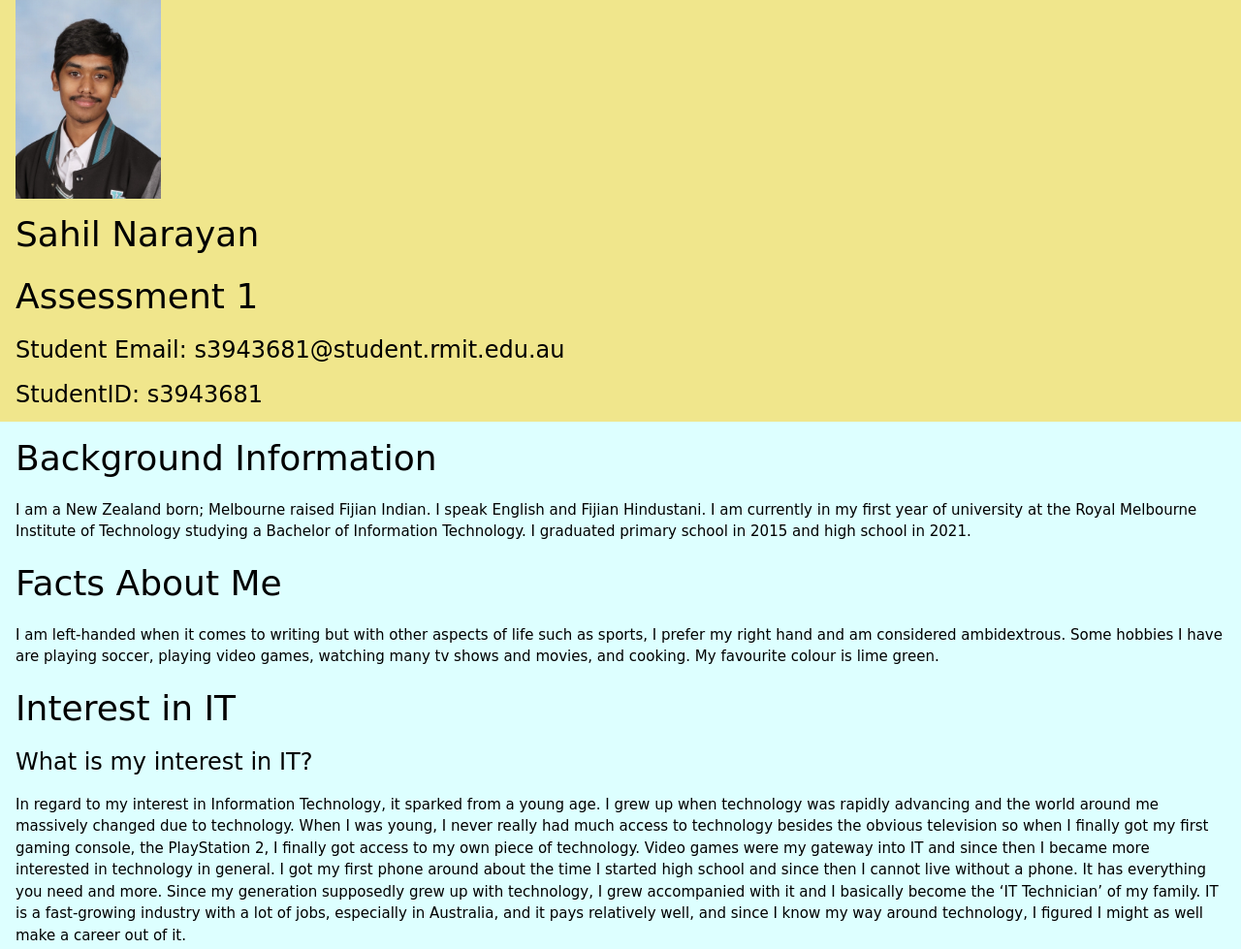
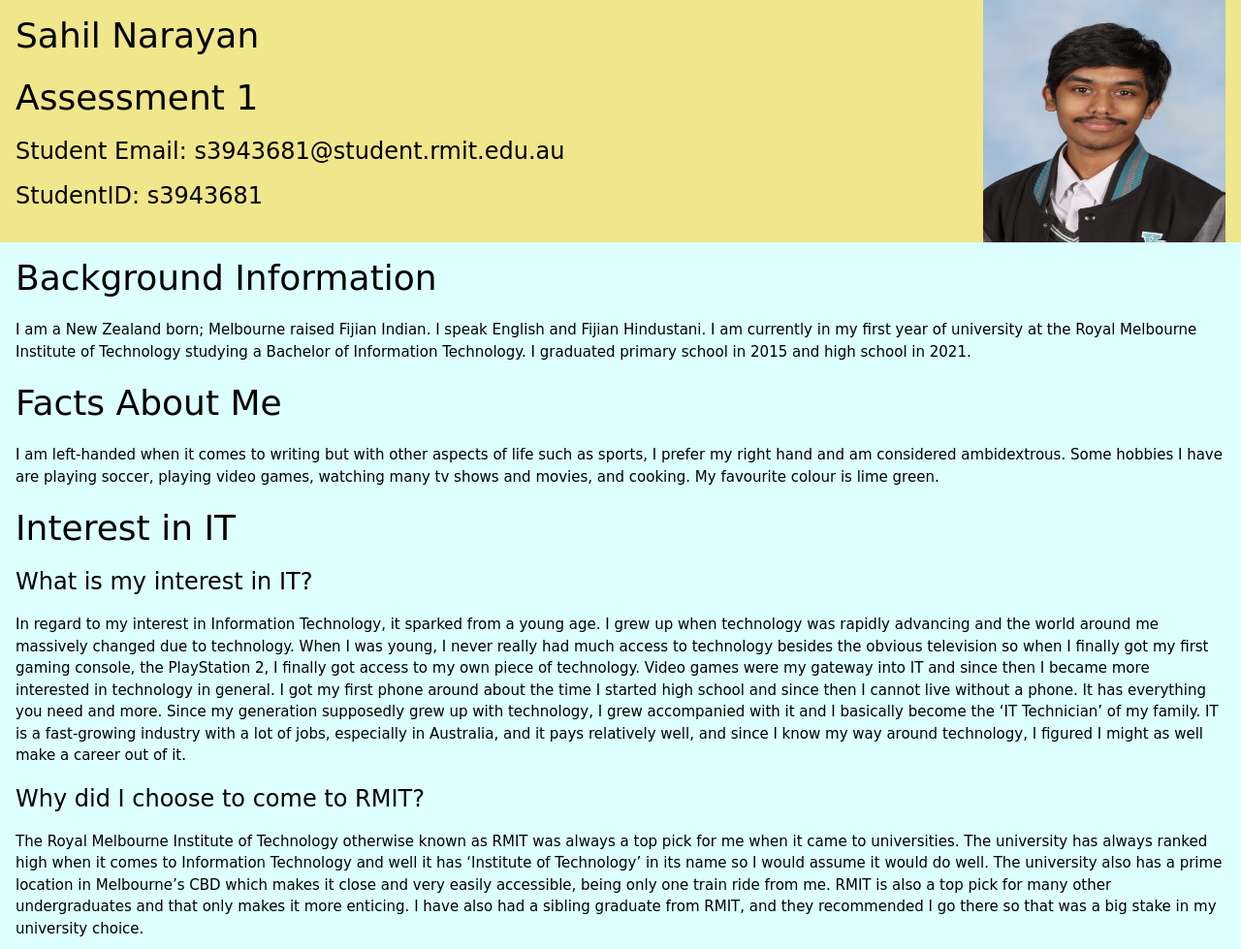
Before and after one commit to MidnightWolf98/COSC1078A1, a plain HTML site: page index.html in a window 1280 px wide. Shown: the top 979 px of the page at 97% size. Drawn offline with nearby package versions, Linux system fonts and the light colour scheme.

Commit message:
Finished Site

```diff
--- a/index.html
+++ b/index.html
@@ -3,7 +3,7 @@
 <head>
   <title>Sahil Narayan Assignment 1</title>
   <div class="w3-container w3-khaki">
-  <img src="Sahil_Narayan_2021_CKJGJZS2_65.jpg" alt="My Year 12 Photo" width="150px">
+  <img src="Sahil_Narayan_2021_CKJGJZS2_65.jpg" alt="My Year 12 Photo" style="float:right;width:250px;height:250px;">
   <meta name="viewport" content="width=device-width, initial-scale=1">
 <link rel="stylesheet" href="https://www.w3schools.com/w3css/4/w3.css">
 <style>
@@ -96,7 +96,7 @@ body,h1,h2,h3,h4,h5,h6 {
   <h3>Outcome</h3>
   <p>If the project ends up being successful, then most if not all the original problems shall be solved. The original problems being to increase pet ownership rates, increase pet health and mental health awareness and to make a fun job such as babysitting pets more accessible for people to be able to make some easy money. By completing the project and rolling out the application, users can easily put pets up for adoption and others can easily see and buy pets from the app. Furthermore, by including information about breeds and by including notices on pets mental health and recommendations on how to care for them, users become more aware of their pets health status. Finally, by allowing owners to put pets up for temporary care/babysitting, they can leave their pets in capable hands for a cheaper price then any pet hotel and in doing so it allows the babysitters to gain a little money and it also shows them the experience of owning a pet therefore increasing the likelihood for them to own a pet.</p>
   </div>
-
+<div class="w3-container w3-light-green">
   <h1>Bibliography</h1>
 
   <p>Appy Pie. (2022). App Builder Appy Pie: #1 No-Code Platform | App Maker | Connect Apps | Websites | Chatbots | Designs. [online] Available at: https://www.appypie.com/?usource=lc&lctid=1029652 [Accessed 23 Mar. 2022].</p>
@@ -109,4 +109,5 @@ body,h1,h2,h3,h4,h5,h6 {
   <p>U.S. Office of Personnel Management. 2022. Personality Tests. [online] Available at: <https://www.opm.gov/policy-data-oversight/assessment-and-selection/other-assessment-methods/personality-tests/> [Accessed 21 March 2022].</p>
   <p>W3Schools (2019). CSS Tutorial. [online] W3schools.com. Available at: https://www.w3schools.com/css/default.asp. ‌[Accessed 24 March 2022]</p>
   <p>Worldbank.org. (2020). Australia | Data. [online] Available at: https://data.worldbank.org/country/australia?view=chart.</p>
+  </div>
   <body>
```
